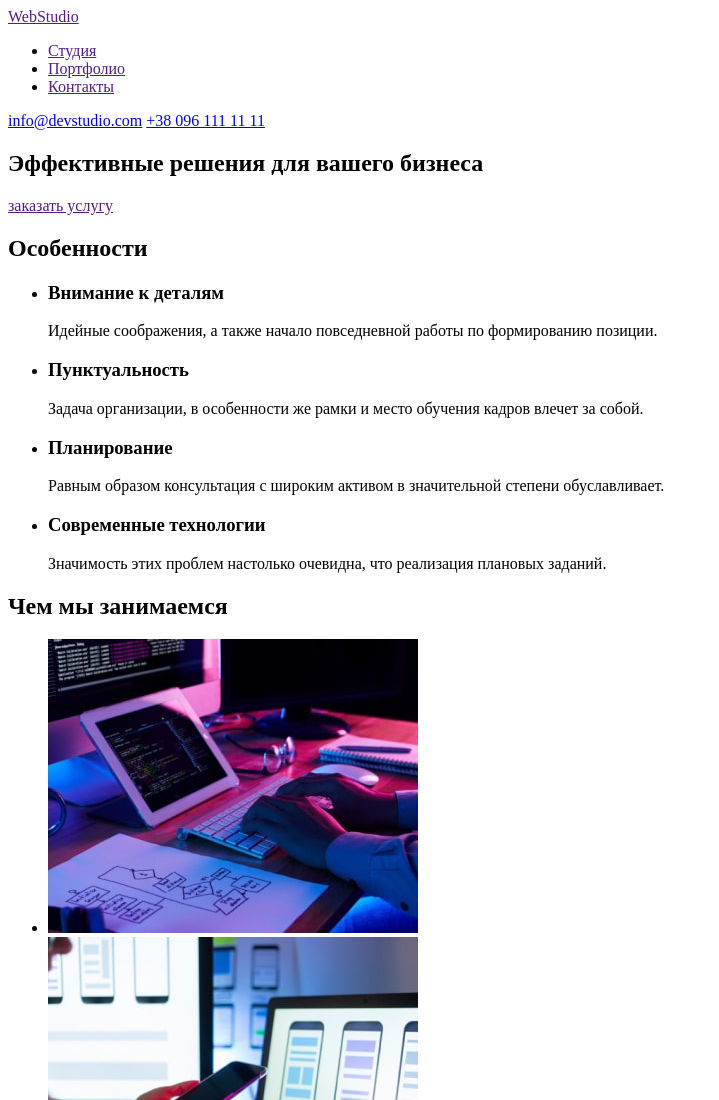
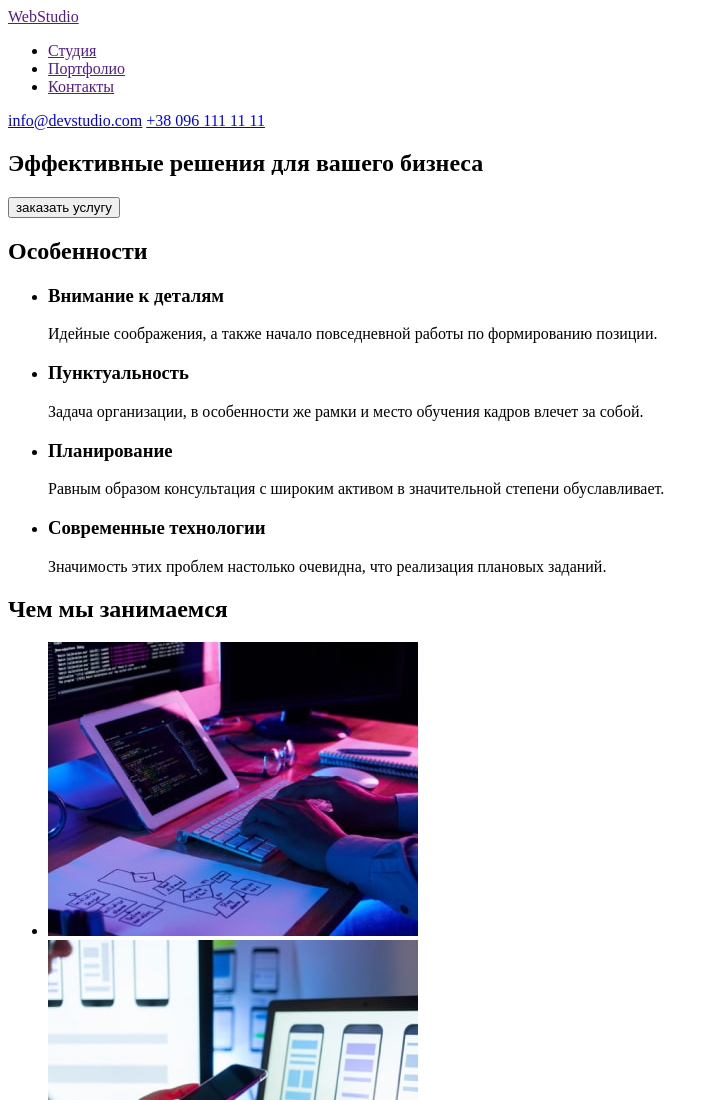
Before and after one commit to Jonny-Sky/goit-markup-hw-01, a plain HTML site: page index.html in a window 1280 px wide. Shown: the top 1100 px of the page, without its empty margins (0-719 px from the left). Drawn offline with Linux system fonts and the light colour scheme.

Commit message:
editing3

```diff
--- a/index.html
+++ b/index.html
@@ -24,7 +24,7 @@
     <main>
       <section>
         <h1>Эффективные решения для вашего бизнеса</h1>
-        <a href="">заказать услугу</a>
+        <button type="button">заказать услугу</button>
       </section>
       <!--Преимущества-->
       <section>
@@ -90,7 +90,6 @@
           </li>
         </ul>
       </section>
-    </main>
       <!--Команда-->
       <section>
         <h2>Наша команда</h2>
@@ -137,6 +136,7 @@
           </li>
         </ul>
       </section>
+    </main>
     <footer>
       <h2>WebStudio</h2>
       <address>
```
Lines whose indentation alone changed are shown as unchanged.
